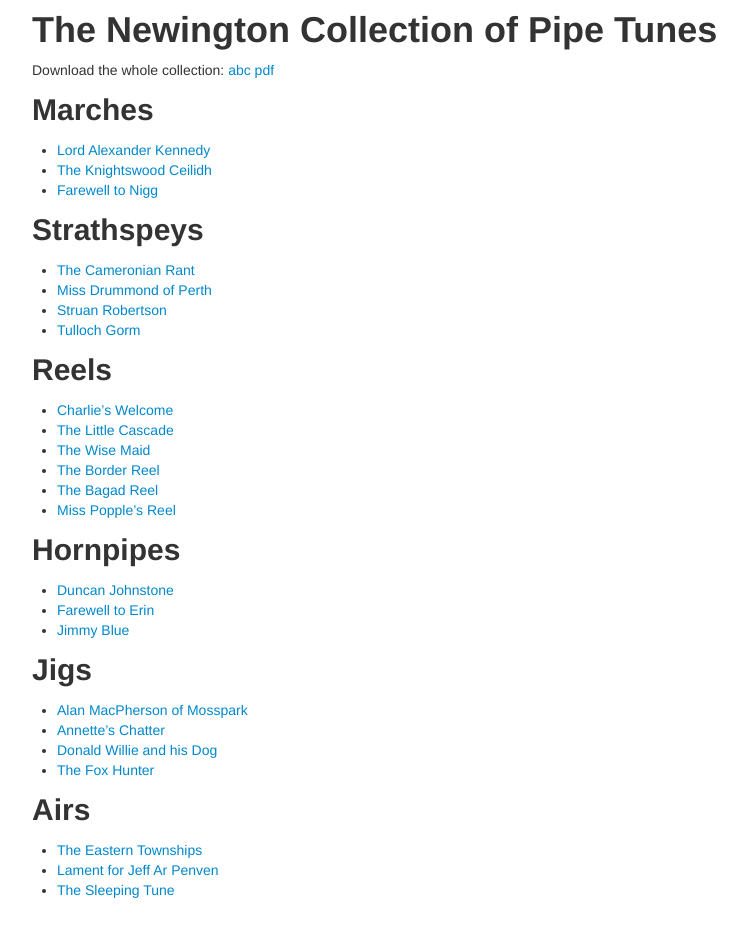
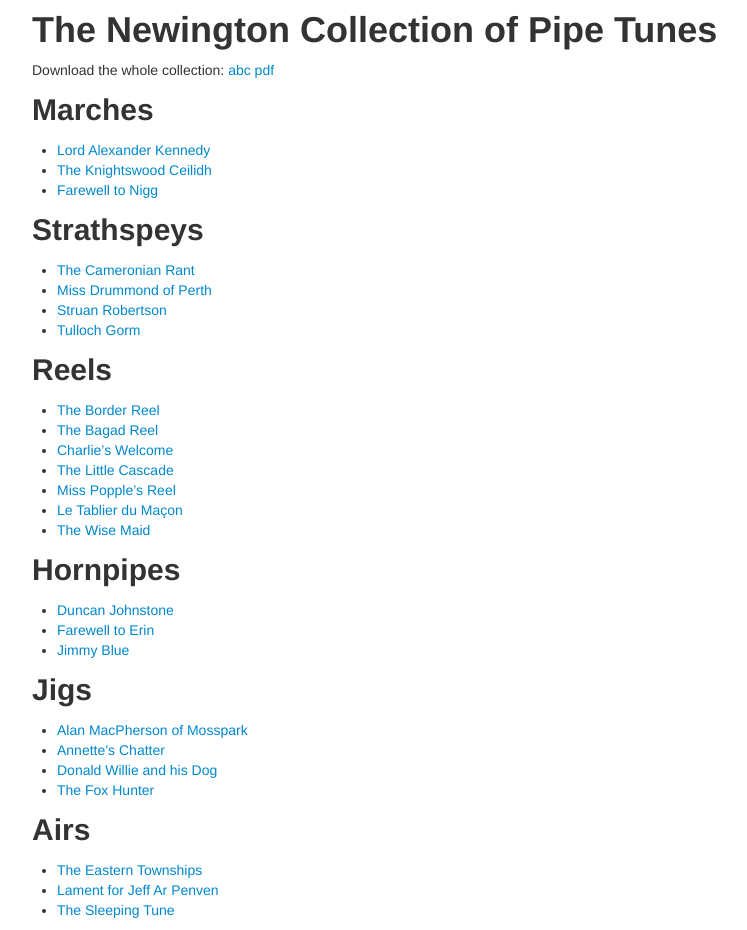
Before and after one commit to wwaites/newington, a Jekyll site: the page built from index.md, in a window 1280 px wide. Shown: the whole page, without its empty margins (138-885 px from the left). Built offline with Jekyll 4.4.1, drawn with Linux system fonts in a browser that asks for light colours.

Commit message:
le tablier du maçon

```diff
--- a/index.md
+++ b/index.md
@@ -24,12 +24,13 @@ Strathspeys
 Reels
 -----
 
+* [The Border Reel](border.html)
+* [The Bagad Reel](bagad.html)
 * [Charlie's Welcome](charlie.html)
 * [The Little Cascade](cascade.html)
+* [Miss Popple's Reel](popple.html)
+* [Le Tablier du Maçon](tablier.html)
 * [The Wise Maid](wisemaid.html)
-* [The Border Reel](border.html)
-* [The Bagad Reel](bagad.html)
-* [Miss Popple's Reel](popple.html)
 
 Hornpipes
 ---------
--- /dev/null
+++ b/tablier.html
@@ -0,0 +1,6 @@
+---
+layout: tune
+title: Le Tablier du Macon
+tune: tablier
+---
+<img src="tablier-1.jpg" />
```
Also changed, not shown: tablier-1.jpg (added), 4 other files.
